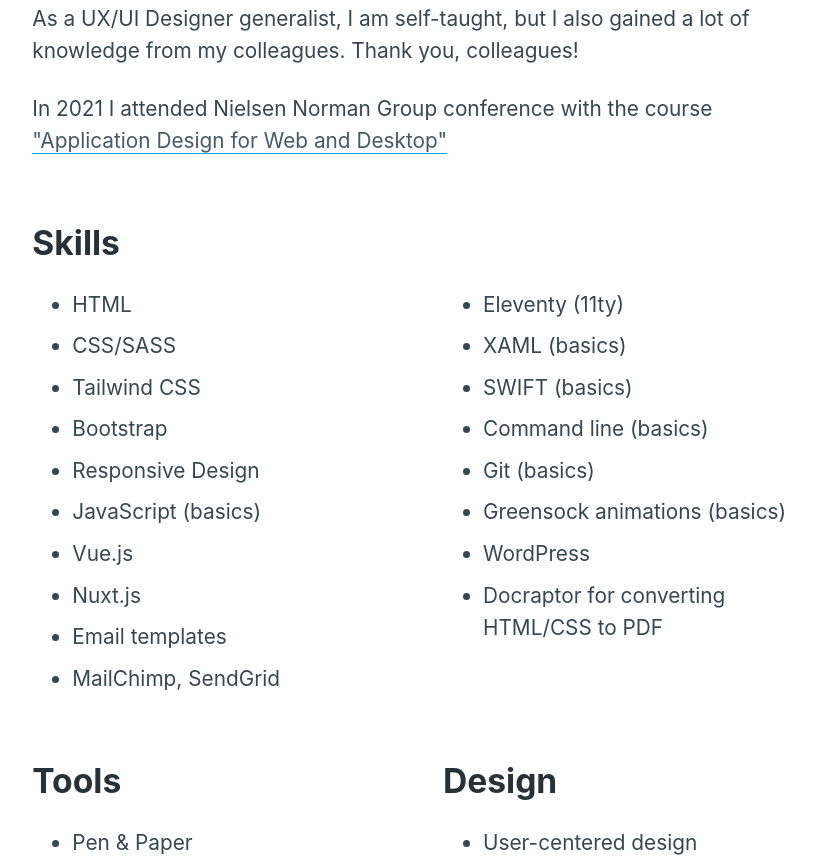
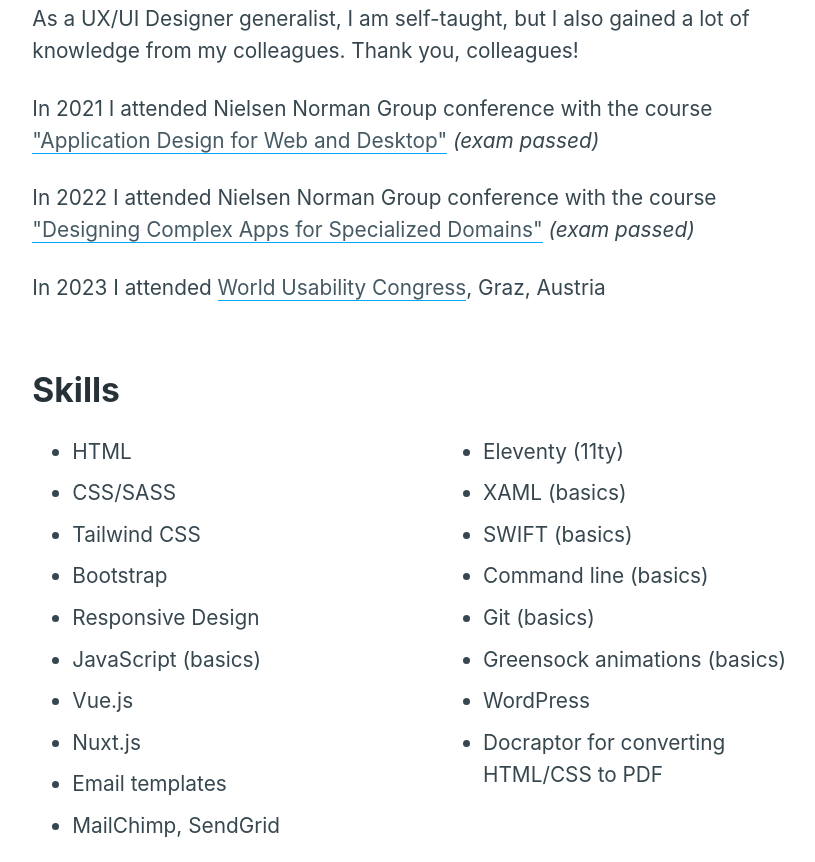
Before and after one commit to eveskov/eveskovcom2021, an Eleventy site: page src/about.md in a window 1280 px wide. Shown: the part 2559-3421 px from the top of the page, without its empty margins (213-1028 px from the left). Built offline with nearby package versions, Linux system fonts and the light colour scheme; Eleventy itself is replaced by a stand-in of ours; files that its build step writes are made by us from their sources; what eleventy-google-fonts would draw is missing.

Commit message:
Updates about visited conferences and links

```diff
--- a/src/about.md
+++ b/src/about.md
@@ -46,7 +46,9 @@
             <p>I am currently working as UX/UI Designer at B. Braun Medical.</p>
             <p>With more than {{site.yearsOfExperience}} years of experience in the web development process, now I have a lot of knowledge in various fields, from wireframing, UX/UI to front-end parts. I use modern software and technologies.</p>
             <p>As a UX/UI Designer generalist, I am self-taught, but I also gained a lot of knowledge from my colleagues. Thank you, colleagues!</p>
-            <p>In 2021 I attended Nielsen Norman Group conference with the course <a href="https://www.nngroup.com/courses/application-ux/" target="_blank" title="Application Design for Web and Desktop" class="e-link">"Application Design for Web and Desktop"</a></p>
+            <p>In 2021 I attended Nielsen Norman Group conference with the course <a href="https://www.nngroup.com/courses/application-ux/" target="_blank" title="Application Design for Web and Desktop" class="e-link">"Application Design for Web and Desktop"</a><i>&nbsp;(exam passed)</i></p>
+            <p>In 2022 I attended Nielsen Norman Group conference with the course <a href="https://www.nngroup.com/courses/complex-apps-specialized-domains/" target="_blank" title="Designing Complex Apps for Specialized Domains" class="e-link">"Designing Complex Apps for Specialized Domains"</a><i>&nbsp;(exam passed)</i></p>
+            <p>In 2023 I attended <a href="https://worldusabilitycongress.com/agenda-2023/" target="_blank" title="World Usability Congress, Graz, Austria" class="e-link">World Usability Congress</a>, Graz, Austria</p>
         </div>
         <div class="e-content__text-holder">
             <h3 id="skills" class="e-section-title">Skills</h3>
@@ -118,6 +120,8 @@
             <ul>
                 <li><a href="https://www.nngroup.com/" target="_blank" class="e-link">Nielsen Norman Group</a></li>
                 <li>People from <a href="https://37signals.com/" target="_blank" class="e-link">37 Signals</a>, now <a href="https://basecamp.com/" target="_blank" class="e-link">Basecamp</a></li>
+                <li><a href="https://www.smashingmagazine.com/" target="_blank" class="e-link">Smashing Magazine</a></li>
+                <li><a href="https://baymard.com/" target="_blank" class="e-link">Baymard Institute</a></li>
                 <li>Jakub Linowski with his <a href="https://goodui.org/" target="_blank" class="e-link">Good UI</a></li>
                 <li><a href="https://css-tricks.com/" target="_blank" class="e-link">CSS Tricks</a> and many more...</li>
             </ul>
```
